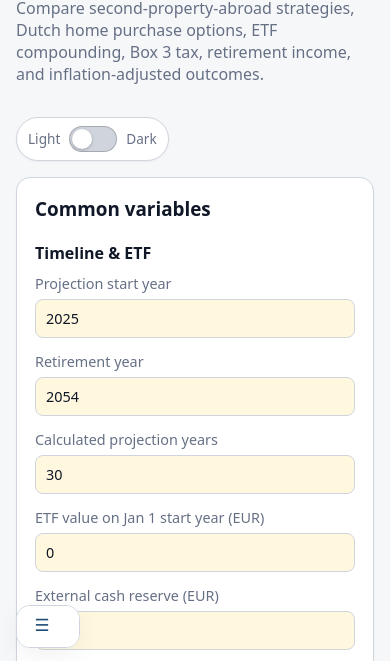
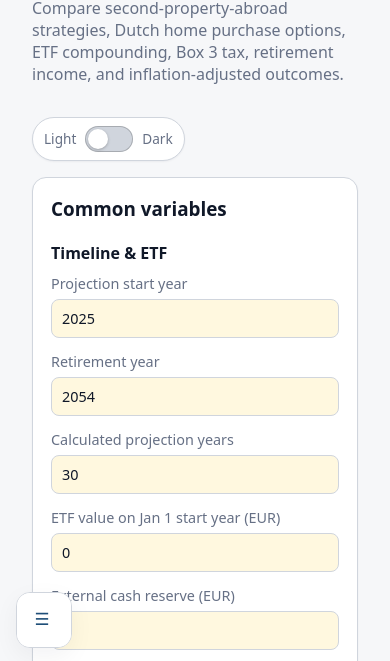
Before and after one commit to drauge/cagr-calculator, a website: page index.html in a window 390 px wide. Shown: the part 180-841 px from the top of the page. Drawn offline with Linux system fonts and the light colour scheme.

Commit message:
layout hard fix

```diff
--- a/app.js
+++ b/app.js
@@ -1894,7 +1894,6 @@ function setupSideNavigation() {
 
   const setExpanded = expanded => {
     nav.classList.toggle("collapsed", !expanded);
-    document.body.classList.toggle("side-nav-expanded", expanded);
     toggle.setAttribute("aria-expanded", String(expanded));
     try { localStorage.setItem("calculatorSideNavExpanded", expanded ? "yes" : "no"); } catch (_) {}
   };
--- a/index.html
+++ b/index.html
@@ -8,6 +8,7 @@
 </head>
 <body>
 
+<div class="app-shell">
 <aside id="sideNav" class="side-nav collapsed" aria-label="Page navigation">
   <button id="sideNavToggle" class="side-nav-toggle" type="button" aria-expanded="false" aria-controls="sideNavLinks">
     <span class="side-nav-toggle-icon">☰</span>
@@ -35,7 +36,6 @@
     <a href="#section-disposable-ranking" class="sub">Disposable ranking</a>
   </nav>
 </aside>
-
 <main class="container">
 <header class="top-header">
   <div>
@@ -398,6 +398,7 @@
 </section>
 
 </main>
+</div>
 <script src="app.js"></script>
 </body>
 </html>
--- a/styles.css
+++ b/styles.css
@@ -357,3 +357,164 @@ body:not(.side-nav-expanded) {
   position: relative;
   z-index: 1;
 }
+
+
+/* v31: authoritative non-overlay navigation layout */
+html {
+  scroll-behavior: smooth;
+  scroll-padding-top: 18px;
+}
+
+body,
+body.side-nav-expanded,
+body:not(.side-nav-expanded) {
+  padding-left: 0 !important;
+  padding-bottom: 0 !important;
+}
+
+.app-shell {
+  width: min(1720px, calc(100% - 24px));
+  margin: 24px auto;
+  display: flex;
+  align-items: flex-start;
+  gap: 16px;
+}
+
+.app-shell > .container {
+  flex: 1 1 auto;
+  min-width: 0;
+  width: auto !important;
+  max-width: none !important;
+  margin: 0 !important;
+}
+
+.side-nav {
+  position: sticky !important;
+  top: 16px !important;
+  left: auto !important;
+  bottom: auto !important;
+  z-index: 10;
+  flex: 0 0 280px;
+  width: 280px !important;
+  max-height: calc(100vh - 32px);
+  background: var(--card);
+  border: 1px solid var(--line);
+  border-radius: 14px;
+  box-shadow: 0 8px 24px var(--shadow);
+  overflow: hidden;
+  transition: flex-basis 160ms ease, width 160ms ease, max-height 160ms ease;
+}
+
+.side-nav.collapsed {
+  flex-basis: 56px;
+  width: 56px !important;
+  max-height: 56px;
+}
+
+.side-nav-toggle {
+  width: 100%;
+  min-height: 54px;
+  display: flex;
+  align-items: center;
+  gap: 9px;
+  border: 0;
+  border-radius: 0;
+  background: var(--button-secondary-bg);
+  color: var(--button-secondary-text);
+  padding: 12px 13px;
+  box-shadow: none;
+  text-align: left;
+}
+
+.side-nav-toggle:hover {
+  background: var(--tab-bg-hover);
+  color: var(--accent);
+}
+
+.side-nav-toggle-icon {
+  font-size: 1.05rem;
+  line-height: 1;
+  min-width: 24px;
+  text-align: center;
+}
+
+.side-nav.collapsed .side-nav-toggle-text,
+.side-nav.collapsed .side-nav-links {
+  display: none !important;
+}
+
+.side-nav-links {
+  display: grid;
+  gap: 2px;
+  padding: 8px;
+  max-height: calc(100vh - 92px);
+  overflow-y: auto;
+}
+
+.side-nav-links a {
+  display: block;
+  padding: 8px 10px;
+  border-radius: 9px;
+  color: var(--text);
+  text-decoration: none;
+  font-size: 0.9rem;
+  line-height: 1.18;
+}
+
+.side-nav-links a.sub {
+  padding-left: 22px;
+  color: var(--muted);
+  font-size: 0.84rem;
+}
+
+.side-nav-links a:hover,
+.side-nav-links a.active {
+  background: var(--tab-bg-hover);
+  color: var(--accent);
+}
+
+.side-nav-links a.active {
+  font-weight: 700;
+}
+
+/* Undo earlier nav-specific container/body rules */
+@media (min-width: 1480px) {
+  .container,
+  body.side-nav-expanded .container,
+  body:not(.side-nav-expanded) .container,
+  .side-nav:not(.collapsed) + .container,
+  .side-nav.collapsed + .container {
+    margin: 0 !important;
+  }
+}
+
+@media (max-width: 900px) {
+  .app-shell {
+    display: block;
+    width: min(1360px, calc(100% - 32px));
+    margin: 32px auto 96px auto;
+  }
+
+  .app-shell > .container {
+    width: 100% !important;
+    margin: 0 !important;
+  }
+
+  .side-nav {
+    position: fixed !important;
+    top: auto !important;
+    bottom: 16px !important;
+    left: 16px !important;
+    width: min(320px, calc(100vw - 32px)) !important;
+    max-height: min(70vh, 580px);
+  }
+
+  .side-nav.collapsed {
+    width: 56px !important;
+    max-height: 56px;
+  }
+
+  .side-nav-links {
+    max-height: calc(70vh - 70px);
+  }
+}
```
Also changed, not shown: README.md.
